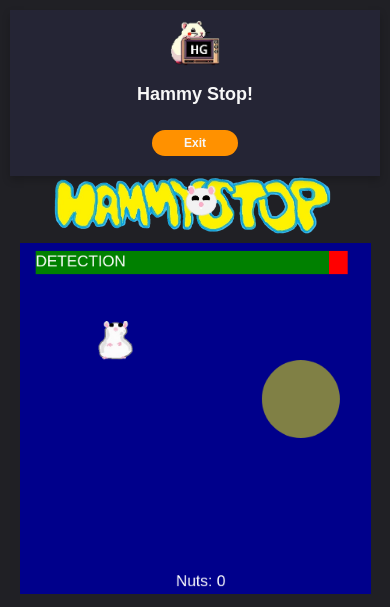
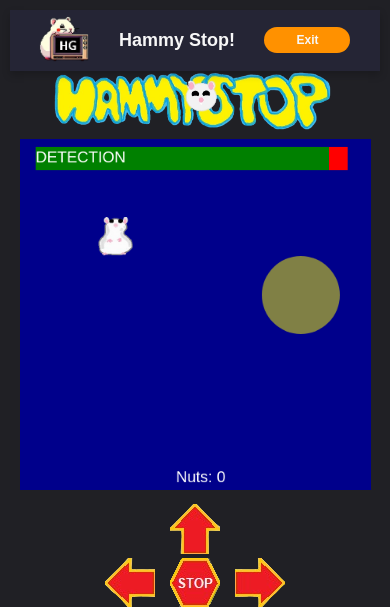
Before and after one commit to SapporoAlex/Games-Site, a Django app: page /hammy_stop/ in a window 390 px wide. Shown: the top 607 px of the page. Run offline with Django 4.2, Linux system fonts and the light colour scheme.

Commit message:
fixed hs nav bar

```diff
--- a/game/static/hammy_stop/hammy_stop.css
+++ b/game/static/hammy_stop/hammy_stop.css
@@ -112,9 +112,8 @@ gamebox {
 /* Mobile responsive styles */
 @media (max-width: 768px) {
     #nav-bar {
-        flex-direction: column;
         height: auto;
-        padding: 10px 0;
+        padding: 5px 0;
     }
 
     .button {
```
